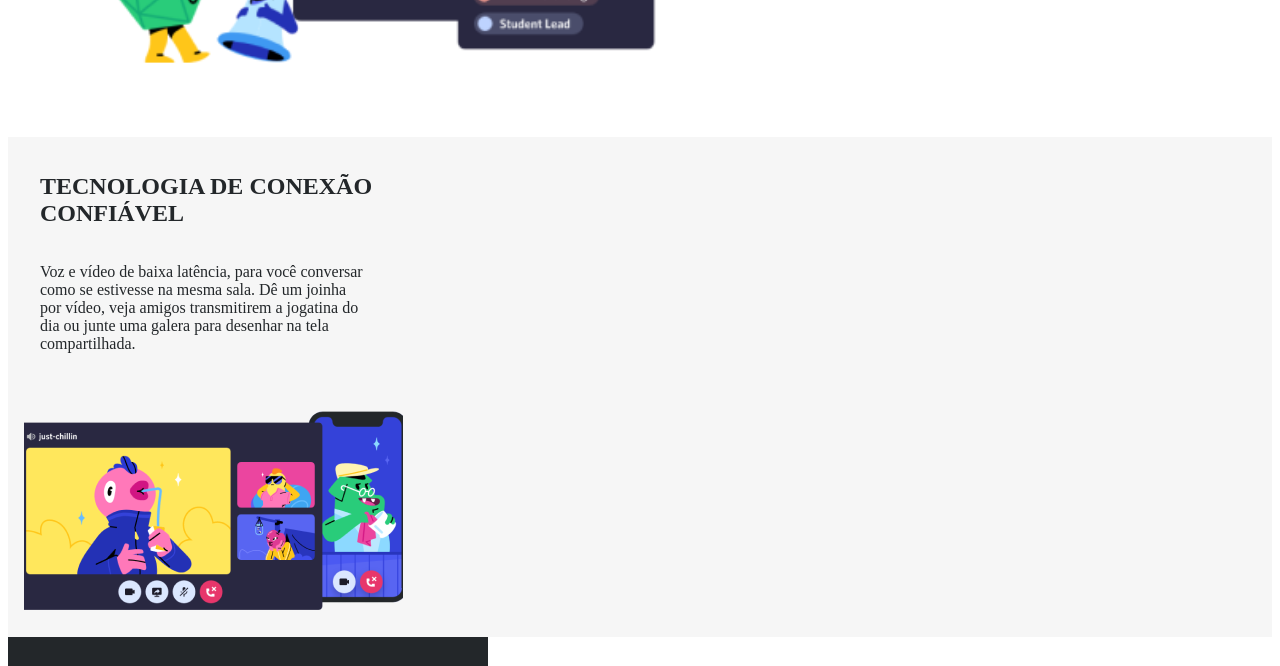
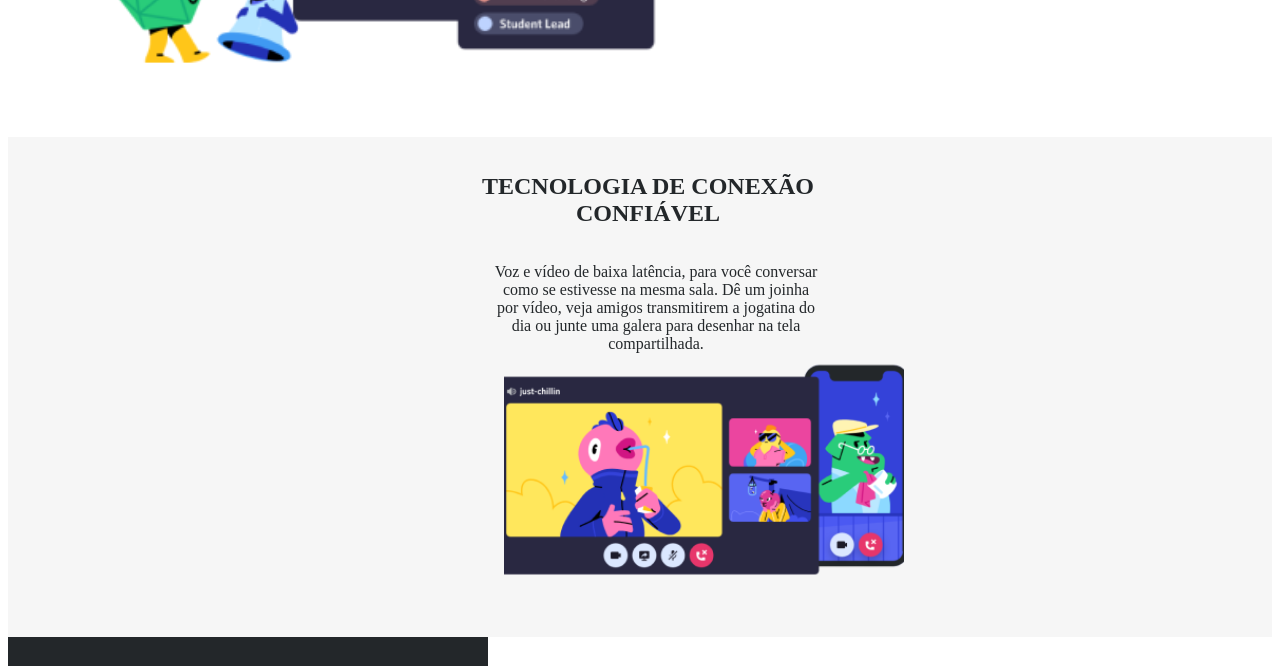
Before and after one commit to GabsDonato/Desafio-Responsivo-DIO, a plain HTML site: page index.html in a window 1280 px wide. Shown: the part 1871-2537 px from the top of the page. Drawn offline with Linux system fonts and the light colour scheme.

Commit message:
section 4 finish

```diff
--- a/style.css
+++ b/style.css
@@ -306,4 +306,27 @@ footer {
         margin-top: 17rem;
 
     }
+
+    .Section4 {
+        grid-area: Section-4;
+    }
+
+    .Section4 img {
+        position: absolute;
+        margin-top: -2rem;
+        margin-left: 31rem;
+        width: 25rem;
+    }
+
+    .Section4 h1 {
+        padding: 1rem;
+        margin-left: 1rem;
+        text-align: center;
+
+    }
+
+    .Section4 p {
+       text-align: center;
+       margin-left: 2rem ;
+    }
 }
```
